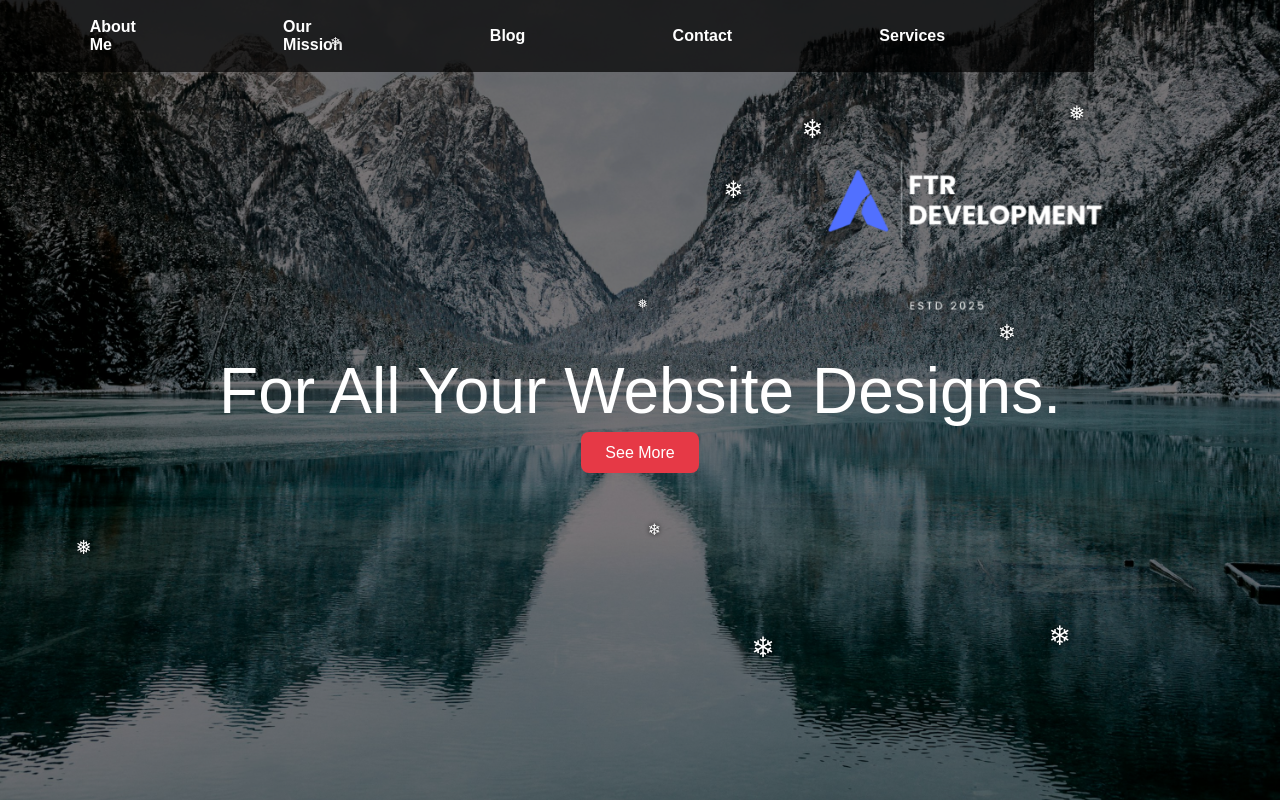
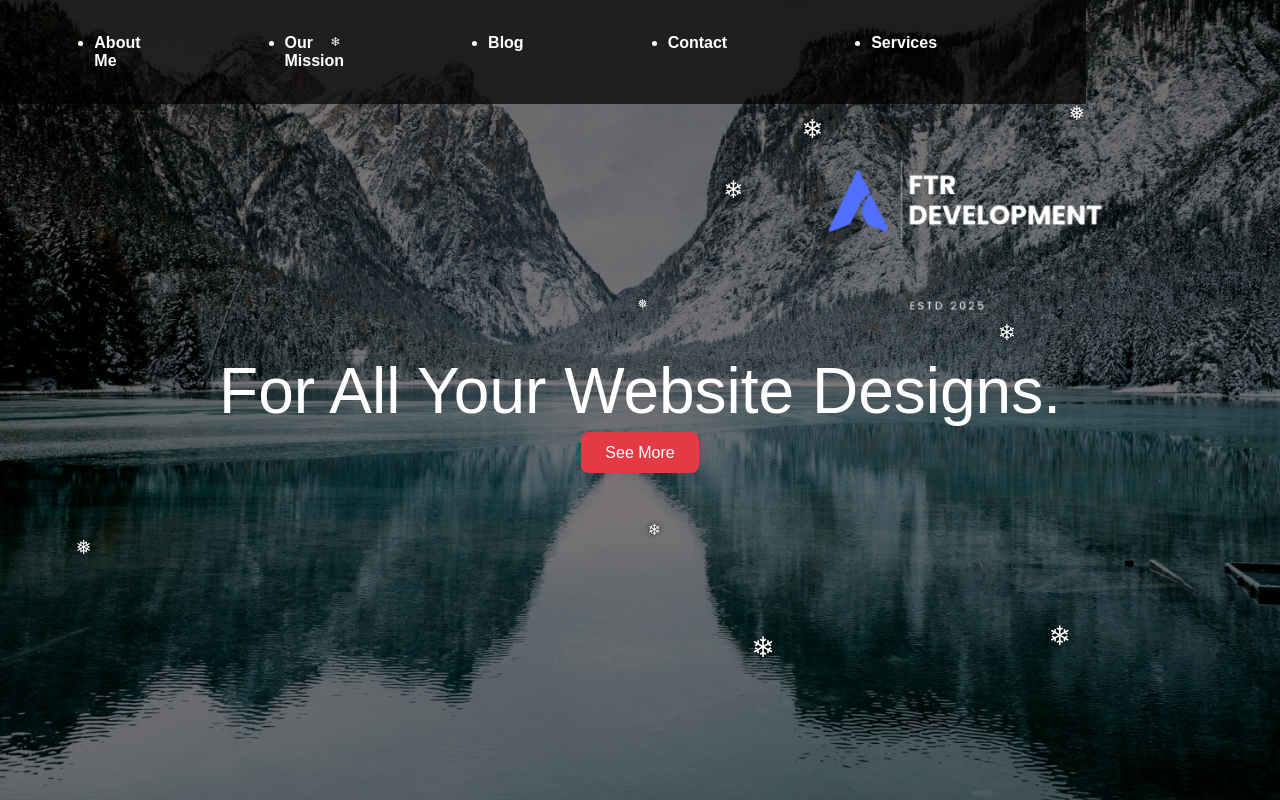
Before and after one commit to FehrDevelopment/design-development, a plain HTML site: page index.html in a window 1280 px wide. Shown: the top 800 px of the page. Drawn offline with Linux system fonts and the light colour scheme.

Commit message:
Update index.css

```diff
--- a/cssMain/index.css
+++ b/cssMain/index.css
@@ -57,14 +57,10 @@ nav {
 
 
 nav ul {
-    display: flex;
-    gap: 0.2rem;
-    justify-content: center;
-    align-items: center;
-    list-style: none;
-    padding-left: 35px;
-    margin: 0;
-
+  display: flex;
+  flex-direction: row;   /* force horizontal */
+  flex-wrap: nowrap;     /* prevent wrapping */
+  justify-content: space-around; /* spread items */
 }
 
 nav li {
```
